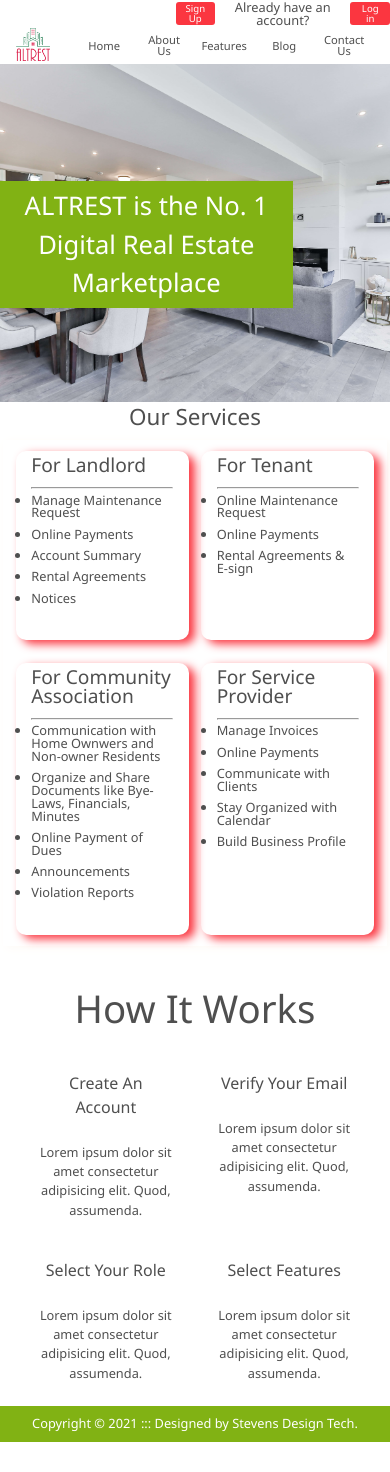
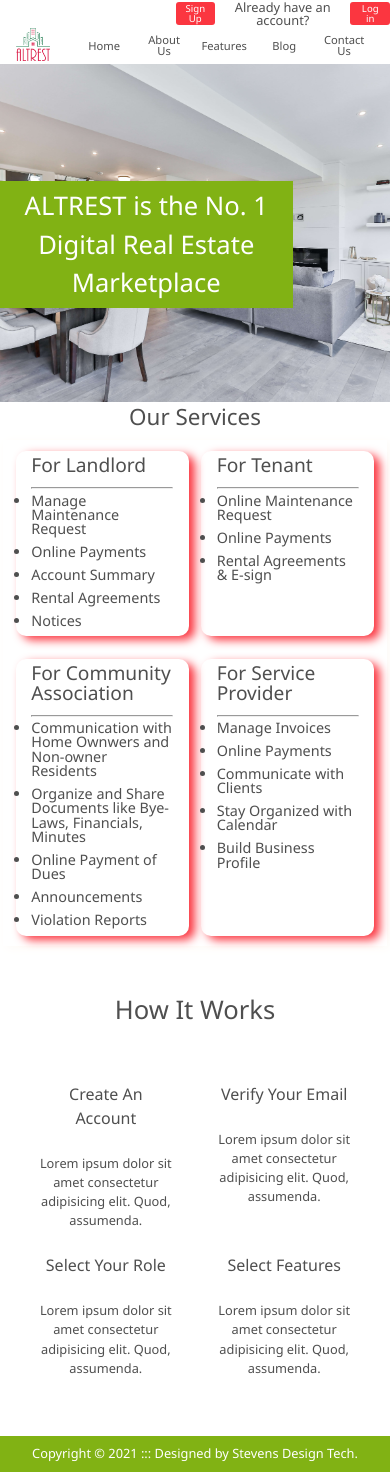
Before and after one commit to seyeonigbinde/Altrest-Real-Estate-Platform, a React (Create React App) app in the folder altrest-app/: page / in a window 390 px wide. Built offline with nearby package versions, Linux system fonts and the light colour scheme; the HTML template or start-up script is replaced by a standard one.

Commit message:
Additional Styling of Media Queries

```diff
--- a/altrest-app/src/Components/HowItWorks.js
+++ b/altrest-app/src/Components/HowItWorks.js
@@ -5,13 +5,13 @@
 
     return(
 
-    <div>
+    <div className="howitworks-container">
         <div className="howitworks-header">
         <h2>
             How It Works
         </h2>
         </div>
-            <section className="howitworks">
+        <section className="howitworks">
         <div>
             <i class="fas fa-chart-pie fa-2x"></i><br/>
             <h3>Create An Account</h3><br/>
--- a/altrest-app/src/Components/Services.js
+++ b/altrest-app/src/Components/Services.js
@@ -4,7 +4,7 @@
 const Services = ()=> {
 
     return(
-        <>
+        <div className="service-container">
         <div className="serv-header">
             <h2>
                 Our Services
@@ -95,7 +95,7 @@
 
     </div>
 
-    </>
+    </div>
     )
 }
 
--- a/altrest-app/src/index.css
+++ b/altrest-app/src/index.css
@@ -129,13 +129,15 @@
   height: 50vh;
   box-shadow: 3px 2px 10px #fdfaf6;
 }
+.service-container{
+  margin-bottom: 5%;
+}
 .option{
   /* background-color: #e4efe7; */
   width: 23%;
   text-align: left;
   border-radius: 10px;
   padding: 1% 2%;
-  box-shadow: 30px;
   box-shadow: 6px 4px 10px #fb3640;
 }
 .option li{
@@ -149,6 +151,9 @@
   padding: 1% 0;
   font-size: 2.4rem;
   margin-top: 10%;
+}
+.howitworks-container{
+  margin-bottom: 5%;
 }
 .howitworks{
 	display: flex;
@@ -327,32 +332,63 @@
   width: 100%; */
 }
 
-
-@media screen and (max-width: 500px) {
-
-  h1{
-    font-size: 1.6rem;
+@media screen and (max-width: 900px) {
+  .banner{
+    height: 45vh;
   }
-  h2{
+  .bg_caption{
+    font-size: .8rem;
+    margin: 12% 0%;
+    width: 85%;
+  }
+  .option li{
+    font-size: 0.9rem;
+  }
+  .option h2{
     font-size: 1.2rem;
   }
+}
+
+@media screen and (max-width: 700px) {
+
+  h2{
+    font-size: 1.4rem;
+  }
   h3{
-    font-size: 1.0rem;
+    font-size: 1.2rem;
   }
-  p{
-    font-size: .8rem;
+  .logo{
+    width: 10%;
+  }
+  .login{
+    width:55%;
+    margin-left: 45%;
+    font-size: 0.7rem;
+  }
+  .login a{
+    padding: 1% 4%;
+    border-radius: 3px;
+  }
+  .links{
+    font-size: .9rem;
+    padding: 0 3%;
+    margin-right: 2%;
+    width: 90%;
+  }
+  .links a{
+    padding: 1% 1%;
+    width: 18%;
   }
   .banner{
-    height: 40vh;
+    height: 50vh;
   }
   .bg_caption{
-    font-size: 1.4rem;
-    width: 75%;
-    margin: 30% 0%;
-    padding: 1.5%;
+    font-size: 1.0rem;
+    margin: 20% 0%;
+    width: 80%;
   }
   .serv-header h2{
-    font-size: 1.4rem;
+    font-size: 1.6rem;
   }
   .services{
     flex-wrap: wrap;
@@ -369,17 +405,25 @@
   .option li{
     padding: 3% 0;
   }
-
+  .howitworks-container{
+    margin-bottom: 25%;
+  }
+  .howitworks-header h2{
+    font-size: 1.6rem;
+    margin-top: 12%;
+  }
   .howitworks{
-    display: flex;
-    justify-content: space-between;
-    margin: 2% 2%;
-    line-height: 1.5;
+    flex-wrap: wrap;
+    justify-content: space-evenly;
+    margin: 5% 1%;
+  }
+  .howitworks p{
+   font-size: 0.8rem;
   }
   .howitworks div{
-    width: 24%;
-    text-align: center;
-    padding: 2% 0;
+    width: 40%;
+    padding: 1% 2%;
+    margin: 2% 0;
   }
   .about{
     padding: 3% 10%;
@@ -389,6 +433,9 @@
   .about{
     padding: 3% 4%;
     line-height: 1.5;
+  }
+  .about p{
+   font-size: .8rem;
   }
   .aboutimg{
     height: 25vh;
@@ -400,57 +447,70 @@
   }
   .about_vision{
     width: 90%;
+    padding: 2% 1%;
   }
-  .logo{
-    width: 10%;
+  .features_links a{
+    font-size: 0.8rem;
+  }
+  .featuresimg{
+    height: 25vh;
+  }
+  .features_caption{
+    font-size: 1.8rem;
+    width: 40%;
+    margin: 14.4% 0%;
+  }
+  .features p{
+    font-size: .8rem;
+   }
+  footer{
+    /* margin-top: 30%; */
+    padding: 3% 1%;
+    font-size: 0.6rem;
+   }
+}
+@media screen and (max-width: 500px) {
+
+  h1{
+    font-size: 1.6rem;
+  }
+  h2{
+    font-size: 1.2rem;
+  }
+  h3{
+    font-size: 1.0rem;
+  }
+  p{
+    font-size: .8rem;
   }
   .login{
-    width:55%;
-    margin-left: 45%;
     font-size: 0.6rem;
   }
   .login a{
     padding: 1% 3%;
-    border-radius: 3px;
   }
   .links{
     font-size: .7rem;
-    padding: 0 3%;
-    margin-right: 2%;
-    width: 90%;
   }
-  .links a{
-    padding: 1% 1%;
-    width: 18%;
+  .banner{
+    height: 40vh;
   }
-  footer{
-    padding: 3% 1%;
-    font-size: 0.1rem;
+  .bg_caption{
+    font-size: 1.4rem;
+    width: 75%;
+    margin: 30% 0%;
+    padding: 1.5%;
   }
-.howitworks{
-	margin: 3% 1%;
-}
-.howitworks{
-  flex-wrap: wrap;
-  justify-content: space-evenly;
-}
-.howitworks div{
-	width: 40%;
-	padding: 1% 2%;
-  height: 25vh;
-  flex-wrap: wrap;
-}
-.features_links a{
-  font-size: 0.8rem;
-}
-.featuresimg{
-  height: 25vh;
-}
-.features_caption{
-  font-size: 1.8rem;
-  width: 40%;
-  margin: 14.4% 0%;
-}
+  .howitworks-container{
+    margin-top:10%;
+    margin-bottom: 35%;
+  }
+  .serv-header h2{
+    font-size: 1.4rem;
+  }
+  .services{
+    margin: 2% 0.8%;
+  }
 .feature_landlord{
   width: 80%;
 }
@@ -469,9 +529,7 @@
 label{
   font-size: .8rem;
  }
- footer{
-  margin-top: 28%;
- }
+
 }
 
 
```
